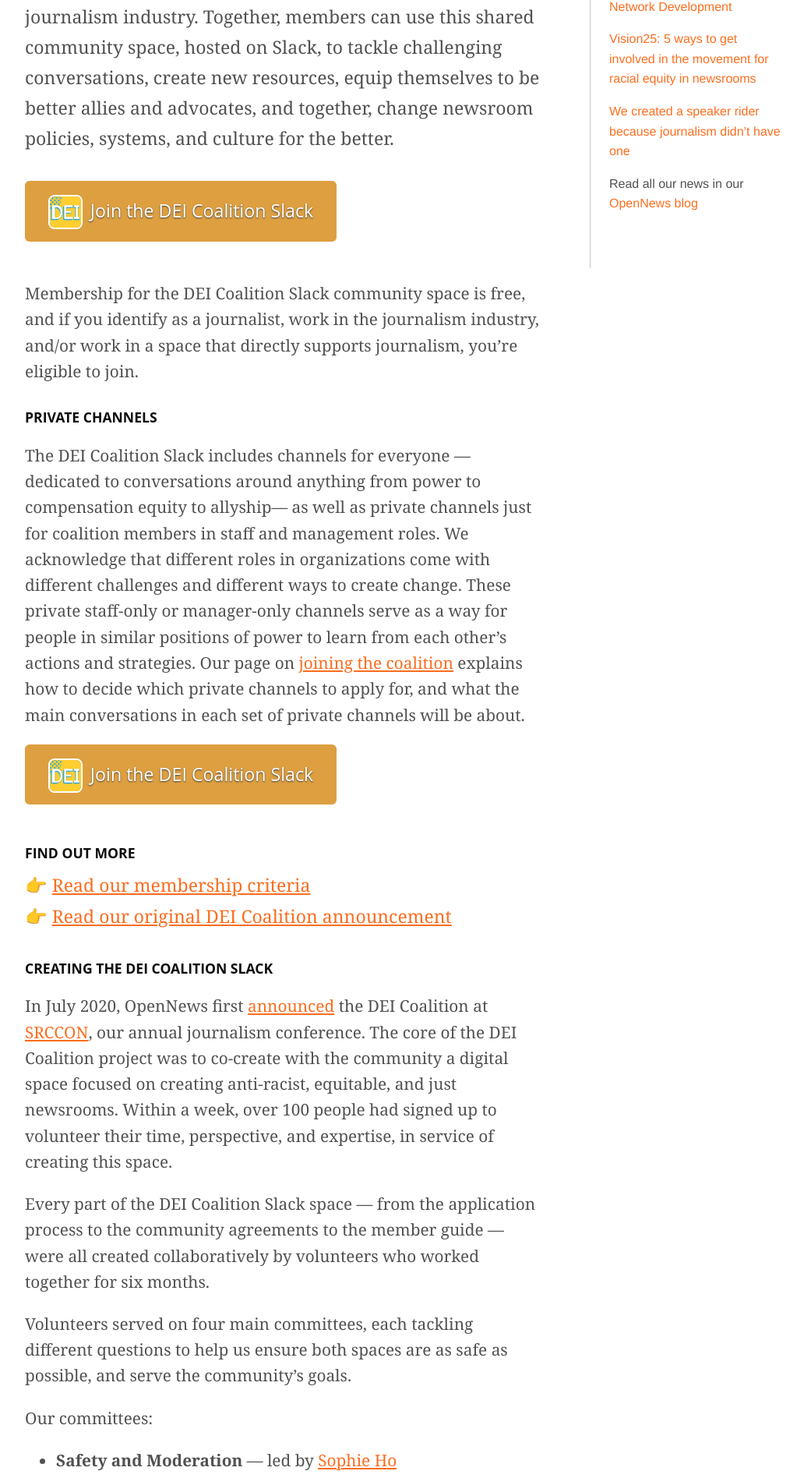
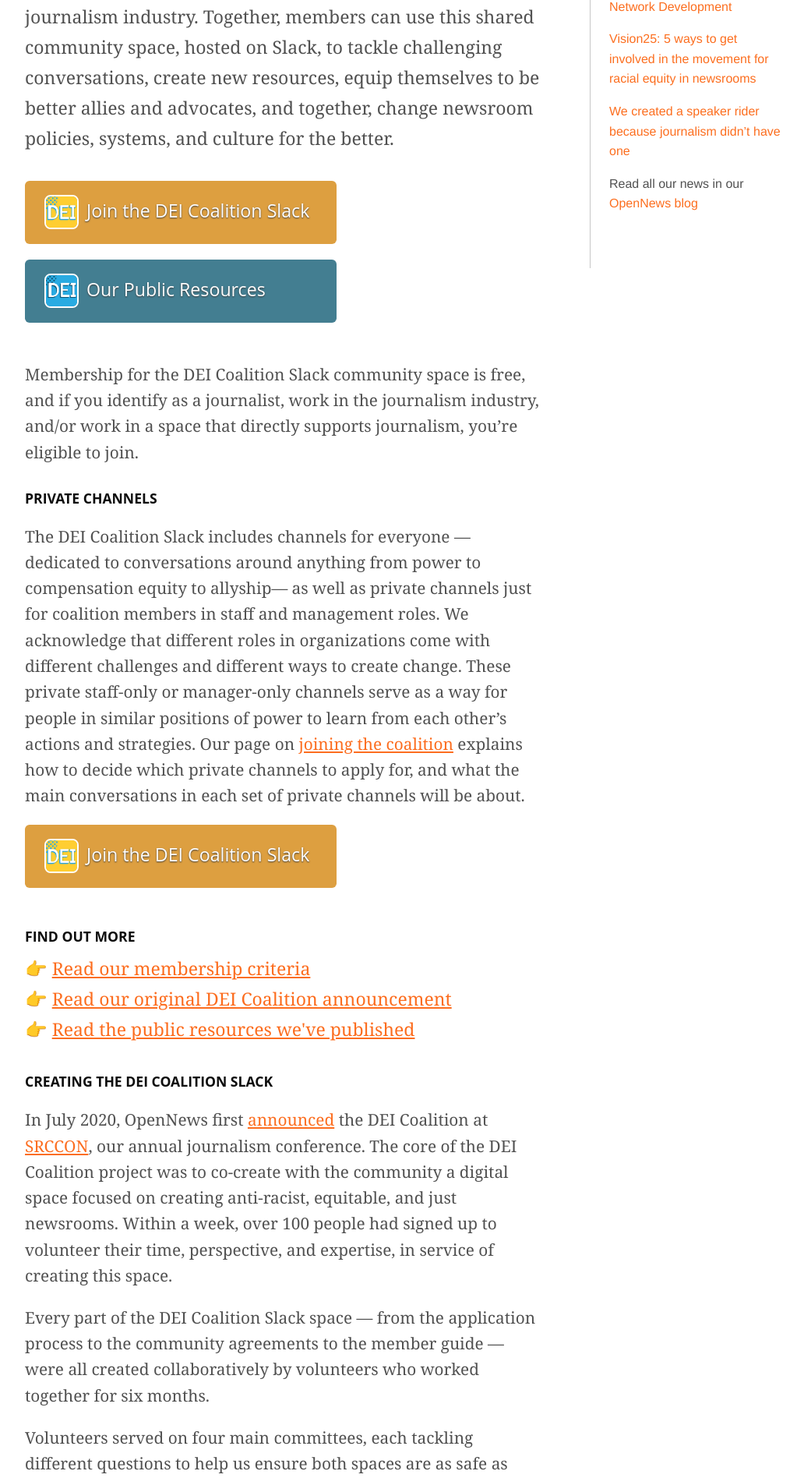
Before and after one commit to OpenNews/opennews-website, a Jekyll site: the page built from what/community/dei-coalition/index.md, in a window 1280 px wide. Shown: the part 1089-2985 px from the top of the page at 78% size, without its empty margins (118-1150 px from the left). Built offline with Jekyll 4.4.1, drawn with Linux system fonts in a browser that asks for light colours; nearby versions of some CDN libraries; some web fonts are replaced; comment, search, counter and statistics services are not loaded; some of the changed lines change nothing that is shown.

Commit message:
adding link to source dei coalition collection

```diff
--- a/what/community/dei-coalition/index.md
+++ b/what/community/dei-coalition/index.md
@@ -105,21 +105,33 @@
     width: 100%;
     max-width: 400px;
   }
+
   p.button a {
-    padding: 18px 12px 25px;
+    padding: 18px 25px 28px;
     background-color: #dd9f40;
     border-radius: .25em;
     color: #fff;
     text-decoration: none;
     font-size: 1.45rem;
     line-height: 1.8rem;
-    text-align: center;
+    text-align: left;
     display: block;
     font-family: "sofia-pro", "Open Sans", Helvetica, Verdana, Arial, sans-serif;
     text-shadow: 0px 1px 2px #3e3e3e;
   }
   p.button a:hover{
     background-color: #bf8d07;
+  }
+
+  p.button.first {
+    margin-bottom:  20px;
+  }
+
+  p.button.blue a {
+    background-color: #437e91;
+  }
+  p.button.blue a:hover{
+    background-color: #2a6173;
   }
 
   .slack-icon {
@@ -136,7 +148,7 @@
       margin: 0 10px -12px 0;
     }
     p.button a {
-      padding: 11px 5px 20px;
+      padding: 11px 10px 17px;
     }
   }
 
@@ -152,7 +164,9 @@
 
 <p class="bodybig">Together, OpenNews and over 100 members of the journalism community have co-created a digital community space dedicated to sharing knowledge and taking concrete action in service of a more anti-racist, equitable and just journalism industry. Together, members can use this shared community space, hosted on Slack, to tackle challenging conversations, create new resources, equip themselves to be better allies and advocates, and together, change newsroom policies, systems, and culture for the better.</p>
 
-<p class="button"><a href="/what/community/dei-coalition/join/"><img class="slack-icon" src="/media/img/dei-coalition/dei-slack-icon-10.png">Join the DEI Coalition Slack</a></p>
+<p class="button first"><a href="/what/community/dei-coalition/join/"><img class="slack-icon" src="/media/img/dei-coalition/dei-slack-icon-10.png">Join the DEI Coalition Slack</a></p>
+
+<p class="button blue"><a href="https://source.opennews.org/guides/dei-coalition/"><img class="slack-icon" src="/media/img/dei-coalition/dei-slack-icon-blue.png">Our Public Resources</a></p>
 
 Membership for the DEI Coalition Slack community space is free, and if you identify as a journalist, work in the journalism industry, and/or work in a space that directly supports journalism, you’re eligible to join.
 
@@ -167,6 +181,7 @@
 <p class="bodybig">
   👉 <a href="/what/community/dei-coalition/join/">Read our membership criteria</a>
   <br>👉 <a href="/blog/dei-coalition-announcement/">Read our original DEI Coalition announcement</a>
+  <br>👉 <a href="https://source.opennews.org/guides/dei-coalition/">Read the public resources we've published</a>
 </p>
 
 <h3>Creating the DEI Coalition Slack</h3>
```
Also changed, not shown: media/img/dei-coalition/dei-slack-icon-blue.png (added).
